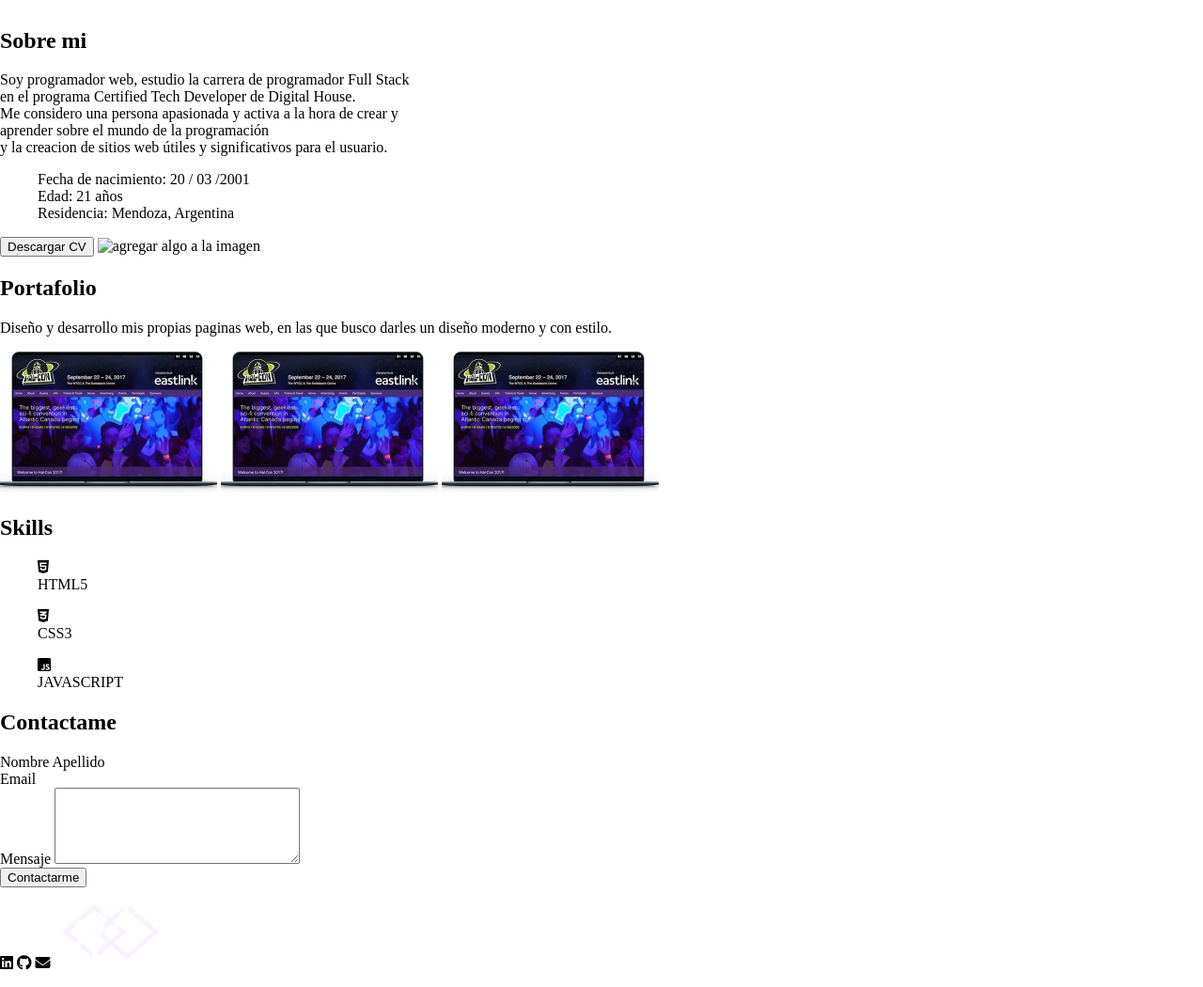
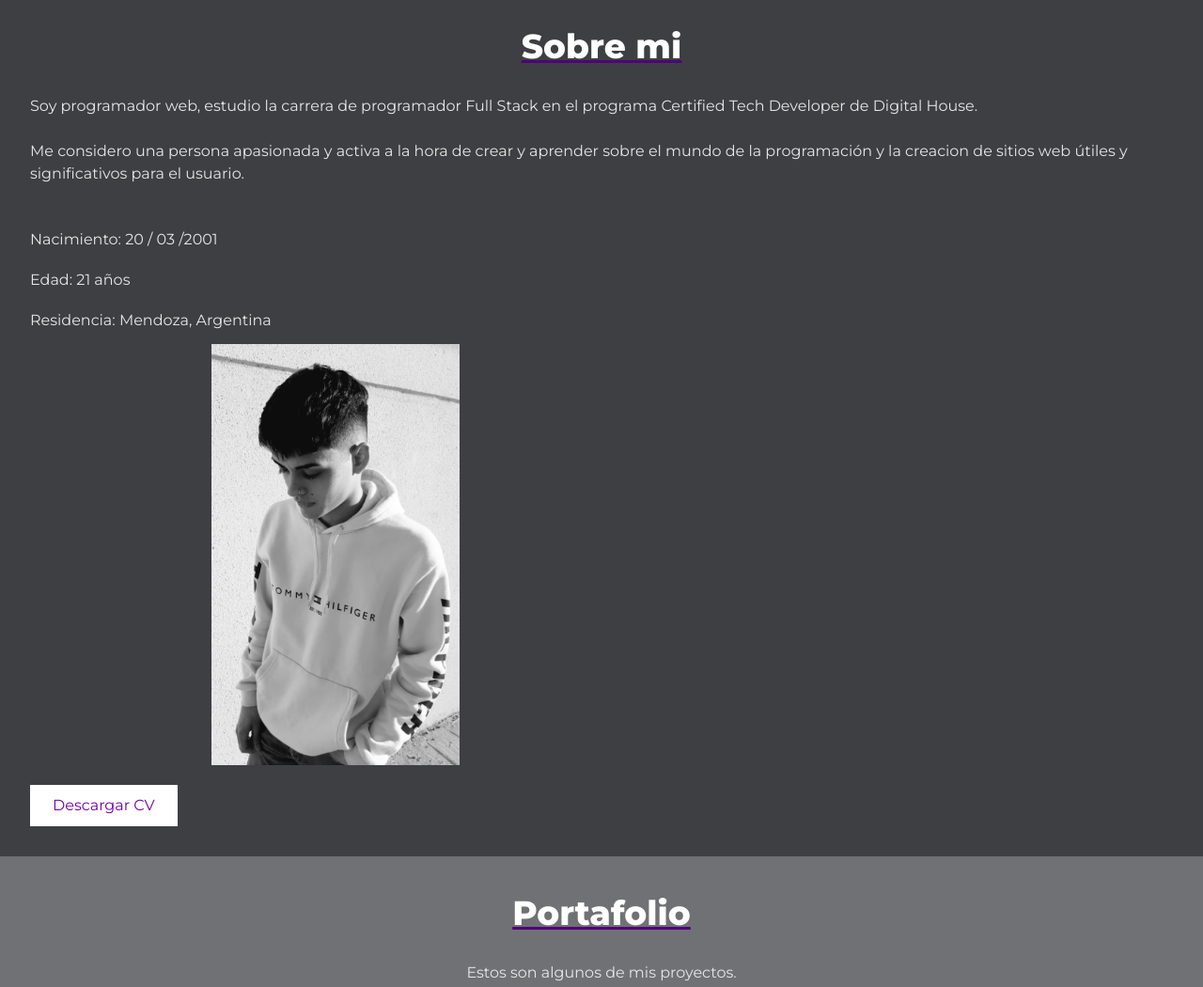
Before and after one commit to Adriel-Roldan/MyPortfolio, a plain HTML site: page root/index.html in a window 1280 px wide. Shown: the part 720-1770 px from the top of the page at 94% size. Drawn offline with Linux system fonts and the light colour scheme.

Commit message:
Estilos terminados hasta el area de contacto

```diff
--- a/root/css/styles.css
+++ b/root/css/styles.css
@@ -47,7 +47,6 @@ input{
     height:41.5rem;
     position: relative;
     top: 2rem;
-    margin-bottom: 4rem;
     background-image: url(../img/Foto-prueba-portfolio2.jpeg);
     background-repeat: no-repeat;
     background-size: contain;
@@ -70,5 +69,163 @@ h1{
 }
 
 
+/* AREA SOBRE MI */
 
-/*EMPEZAR A USAR VW Y VH*/
+.area-sobre-mi{
+    padding-top: 2rem;
+    background-color:rgb(62, 63, 66);
+}
+
+.titulos-areas{
+    font-family: 'Montserrat', sans-serif;
+    font-size: 36px;
+    font-weight: bolder;
+    text-decoration: underline rgb(80, 0, 121);
+    text-align: center;
+    color: #ffff;
+}
+
+.texto-sobre-mi{
+    margin: 0rem 2.5rem 3rem 2rem;
+
+
+    font-family: 'Montserrat', sans-serif;
+    font-size: 16px;
+    font-style: normal;
+    line-height: 1.5rem;
+    color: rgb(230, 230, 230)
+}
+
+#lista-sobre-mi{
+    position: relative;
+    right: 0.5rem;
+}
+
+
+.datos-sobre-mi{
+    margin-top: 1.5rem;
+
+    font-family: 'Montserrat', sans-serif;
+    font-size: 16px;
+    font-style: normal;
+    color: rgb(230, 230, 230);
+}
+
+.boton-cv{
+    padding: 0.8rem 1.5rem 0.8rem 1.5rem;
+    margin: 2rem 0rem 2rem 2rem;
+
+    font-family: 'Montserrat', sans-serif;
+    font-size: 16px;
+    color: rgb(114, 0, 172);
+    border-style: none;
+    background-color: rgb(255, 255, 255);
+
+}
+.boton-cv:hover{
+    cursor: pointer;
+    transition-duration: 300ms;
+    background-color: rgb(114, 0, 172);
+    color: rgb(255, 255, 255);
+}
+
+.imagen-sobre-mi{
+    width: 16.5rem;
+    height: 28rem;
+    margin-left: 2rem;
+    padding-bottom: 3rem;
+}
+
+/* AREA PORTAFOLIO */
+
+.area-portafolio{
+    padding-top: 0.5rem;
+    background-color: rgb(112, 113, 116);
+}
+
+
+.texto-portafolio{
+    margin-left: 2rem;
+    margin-right: 2rem;
+    text-align: center;
+
+
+    font-family: 'Montserrat', sans-serif;
+    font-size: 16px;
+    font-style: normal;
+    line-height: 1.5rem;
+    color: rgb(230, 230, 230)
+}
+
+.proyectos-portafolio{
+   margin-left: 3rem;
+   padding-bottom: 3rem;
+}
+
+.proyecto{
+    padding-bottom: 3rem;
+    font-family: 'Montserrat', sans-serif;
+    font-size: 14px;
+    font-style: normal;
+    color: rgb(230, 230, 230);
+    text-align: center;
+}
+
+.imagen-proyecto{
+    width: 18rem;
+    margin-top: 1rem;
+}
+
+/* AREA DE SKILLS */
+
+.area-skills{
+    padding-top: 1rem;
+    background-color:rgb(62, 63, 66);
+}
+
+.contenido-skills{
+    display: flex;
+    flex-wrap: wrap;
+    justify-content: space-around;
+    margin-right: 2rem;
+    padding-bottom: 2rem;
+
+
+}
+
+.fa-html5{
+    font-size: 100px;
+    color: rgb(230, 230, 230);
+}
+
+.fa-css3-alt{
+    font-size: 100px;
+    color: rgb(230, 230, 230);
+}
+
+.fa-square-js{
+    font-size: 100px;
+    color: rgb(230, 230, 230);
+}
+
+.fa-database{
+    font-size: 100px;
+    color: rgb(230, 230, 230);
+}
+
+.fa-react{
+    font-size: 100px;
+    color: rgb(230, 230, 230);
+}
+
+.texto-skill{
+    margin-top: 0.7rem;
+    margin-right: 0.5rem;
+    text-align: center;
+    font-family: 'Montserrat', sans-serif;
+    font-style: normal;
+    font-size: 16px;
+    font-weight: bold;
+    color: rgb(201, 143, 255);
+
+}
--- a/root/index.html
+++ b/root/index.html
@@ -34,6 +34,7 @@
 
     <main>
 
+        <!--INICIO-->
         <section id="scrollArriba" class="seccion-inicio">
             <h1>
                 Hola,<br>
@@ -43,72 +44,100 @@
             </h1>
         </section>
 
-        <!-- AREA SOBRE MI -->
+        <!--SOBRE MI -->
 
-            <h2>
+        <section class="area-sobre-mi">
+            <h2 class="titulos-areas">
                 Sobre mi
             </h2>
 
-
+            <div class="texto-sobre-mi">
                 <p>
-            Soy programador web, estudio la carrera de programador Full Stack <br>
-            en el programa Certified Tech Developer de Digital House. <br>
-            Me considero una persona apasionada y activa a la hora de crear y <br>
-            aprender sobre el mundo de la programación <br>
-            y la creacion de sitios web útiles y significativos para el usuario.
+                    Soy programador web, estudio la carrera de programador Full Stack en el programa Certified Tech Developer de Digital House. <br>
+                    <br>
+                    Me considero una persona apasionada y activa a la hora de crear y aprender sobre el mundo de la programación y la creacion de sitios web útiles y significativos para el usuario.
                 </p>
-
-        <ul type="none">
-            <li>Fecha de nacimiento: 20 / 03 /2001</li>
-            <li>Edad: 21 años</li>
-            <li>Residencia: Mendoza, Argentina</li>
+            </div>
+                <ul id="lista-sobre-mi" type="none">
+                    <li class="datos-sobre-mi">Nacimiento: 20 / 03 /2001</li>
+                    <li class="datos-sobre-mi">Edad: 21 años</li>
+                    <li class="datos-sobre-mi">Residencia: Mendoza, Argentina</li>
                 </ul>
 
-        <button>Descargar CV</button>
+                <button class="boton-cv" >Descargar CV</button>
 
-        <img src="./img/Foto-prueba-portfolio 5.png" alt="agregar algo a la imagen">
+                <img class="imagen-sobre-mi" src="./img/Foto-prueba-portfolio2.jpeg" alt="foto de Adriel Roldan en blanco y negro">
+
+
+        </section>
 
         <!-- AREA PORTAFOLIO -->
+        <section class="area-portafolio">
 
-        <h2>
+            <h2 class="titulos-areas">
                 Portafolio
             </h2>
 
-        <p>
-            Diseño y desarrollo mis propias paginas web,
-            en las que busco darles un diseño moderno y
-            con estilo.
+            <p class="texto-portafolio">
+               Estos son algunos de mis proyectos.
             </p>
 
-        <img src="./img/ejemplo_portafolio_proyectos 5.png" alt="agregar algo de la imagen">
-        <img src="./img/ejemplo_portafolio_proyectos 5.png" alt="agregar algo de la imagen">
-        <img src="./img/ejemplo_portafolio_proyectos 5.png" alt="agregar algo de la imagen">
+            <div class="proyecto">
+                <img class="imagen-proyecto" src="./img/ejemplo_portafolio_proyectos 5.png" alt="agregar algo de la imagen">
+                <p>Lenguajes que se utilizaron</p>
+            </div>
 
+            <div class="proyecto">
+                <img class="imagen-proyecto" src="./img/ejemplo_portafolio_proyectos 5.png" alt="agregar algo de la imagen">
+                <p>Lenguajes que se utilizaron</p>
+            </div>
+
+            <div class="proyecto">
+                <img class="imagen-proyecto" src="./img/ejemplo_portafolio_proyectos 5.png" alt="agregar algo de la imagen">
+                <p>Lenguajes que se utilizaron</p>
+            </div>
+
+        </section>
 
         <!-- AREA SKILLS -->
+        <section class="area-skills">
 
-        <h2>
+            <h2 class="titulos-areas">
                 Skills
             </h2>
 
+            <div class="contenido-skills">
                 <ul type="none">
                     <i class="fa-brands fa-html5"></i>
-            <li>HTML5</li>
+                    <li class="texto-skill">HTML5</li>
                 </ul>
 
                 <ul type="none">
                     <i class="fa-brands fa-css3-alt"></i>
-            <li>CSS3</li>
+                    <li class="texto-skill">CSS3</li>
                 </ul>
 
                 <ul type="none">
                     <i class="fa-brands fa-square-js"></i>
-            <li>JAVASCRIPT</li>
+                    <li class="texto-skill">JavaScript</li>
                 </ul>
+
+                <ul type="none">
+                    <i class="fas fa-database"></i>
+                    <li class="texto-skill">MySQL</li>
+                </ul>
+
+                <ul type="none">
+                    <i class="fa-brands fa-react"></i>
+                    <li class="texto-skill">ReactJS</li>
+                </ul>
+            </div>
+
+        </section>
 
        <!-- AREA FORMULARIO -->
 
-       <h2>
+       <h2 class="titulos-areas">
         Contactame
        </h2>
 
```
Lines whose indentation alone changed are shown as unchanged.
